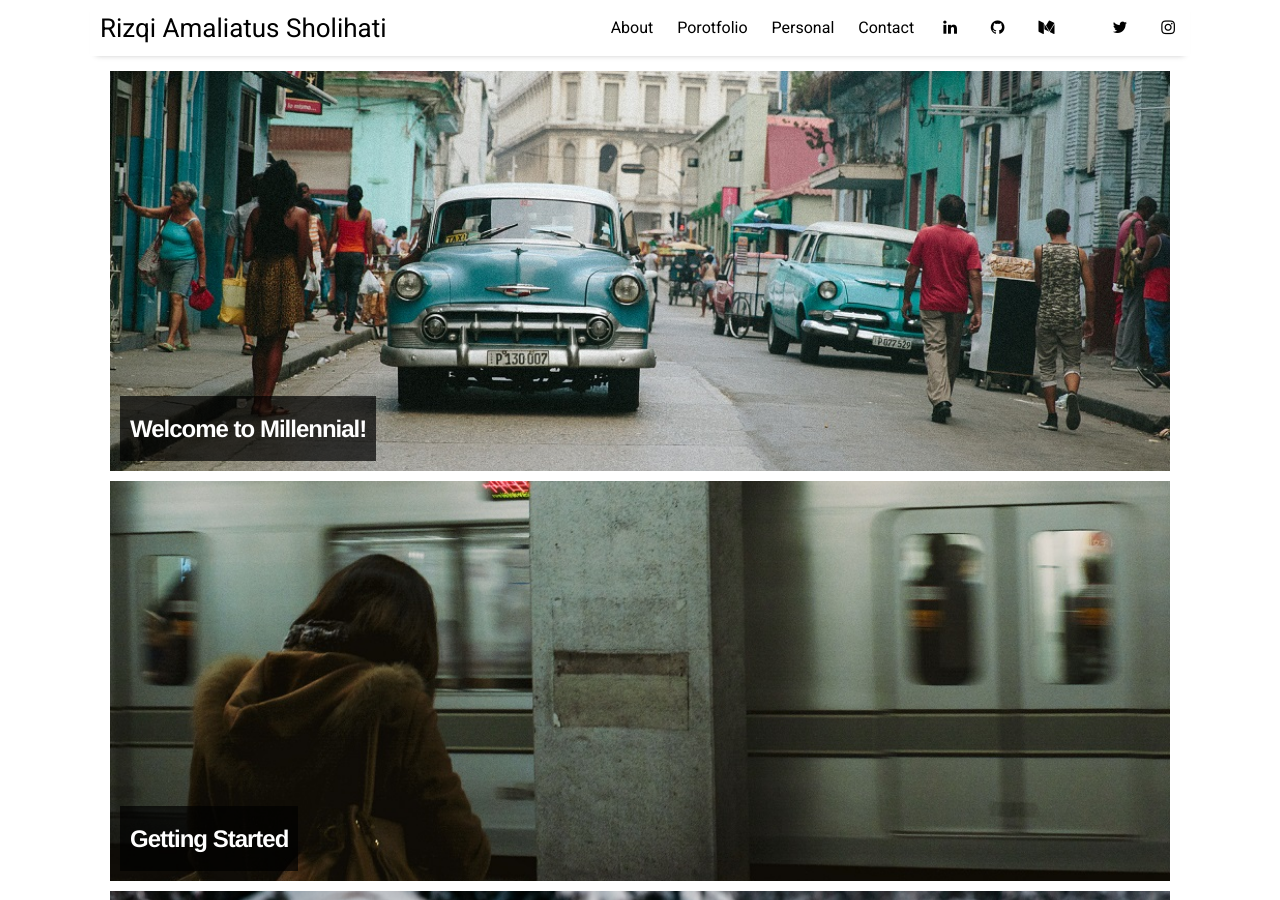
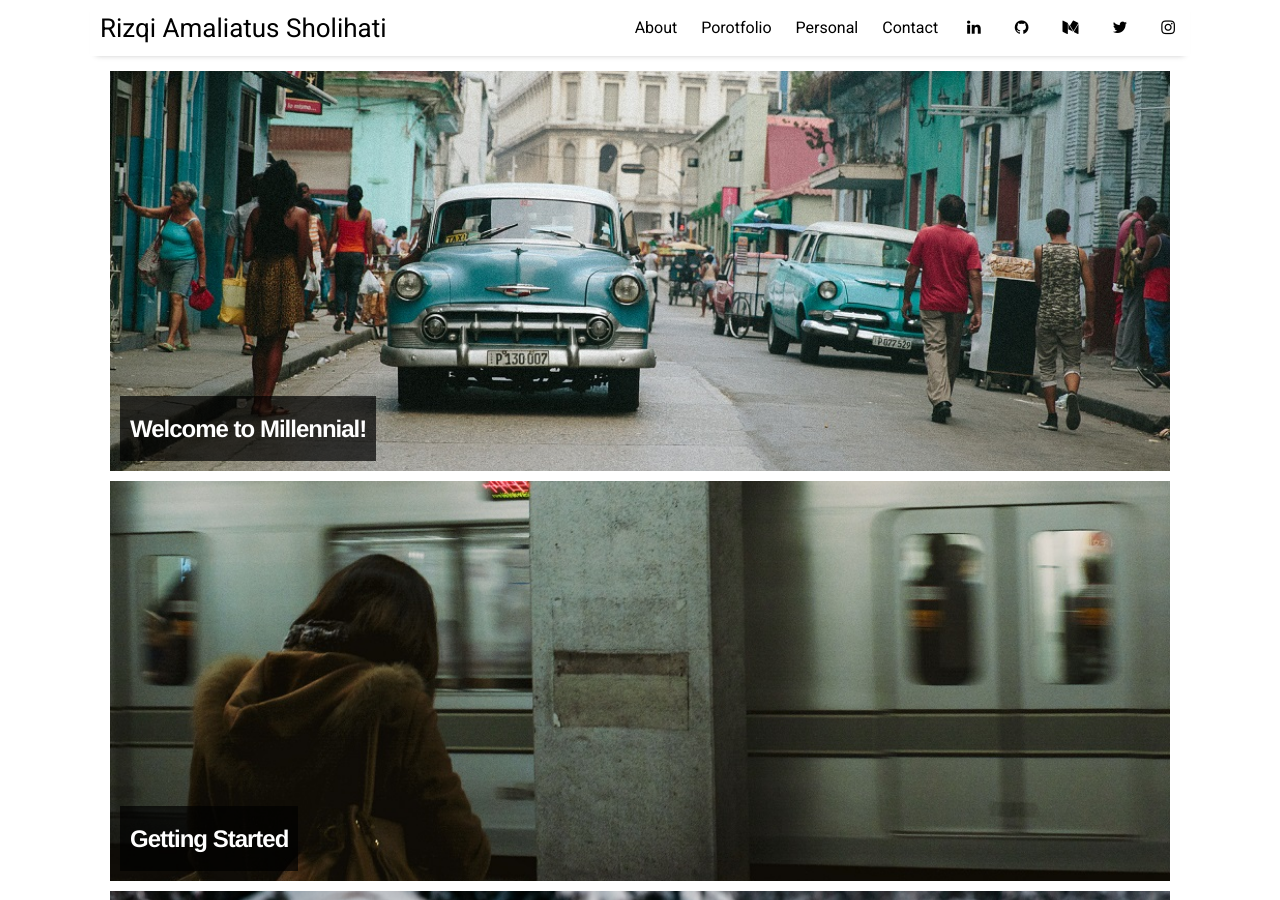
Before and after one commit to rizqiamaliatuss/rizqiamaliatuss.github.io, a Jekyll site: the page built from index.html, in a window 1280 px wide and 900 px high. Built offline with Jekyll 4.4.1, drawn with Linux system fonts in a browser that asks for light colours; nearby versions of some CDN libraries; the list of posts is cut into pages by our own code.

Commit message:
delete kaggle

```diff
--- a/_data/settings.yml
+++ b/_data/settings.yml
@@ -17,7 +17,6 @@
 - {icon: 'linkedin', link: 'https://www.linkedin.com/in/rizqiamaliatuss/'}
 - {icon: 'github', link: 'https://github.com/rizqiamaliatuss'}
 - {icon: 'medium', link: 'https://medium.com/@rizqiamaliatuss'}
-- {icon: 'kaggle', link: 'https://www.kaggle.com/rizqiasm'}
 - {icon: 'twitter', link: 'https://twitter.com/rizqiamaliatuss'}
 - {icon: 'instagram', link: 'https://www.instagram.com/qiamaliaa/'}
 # - {icon: 'rss-square', link: 'rss-feed.xml'}
```
